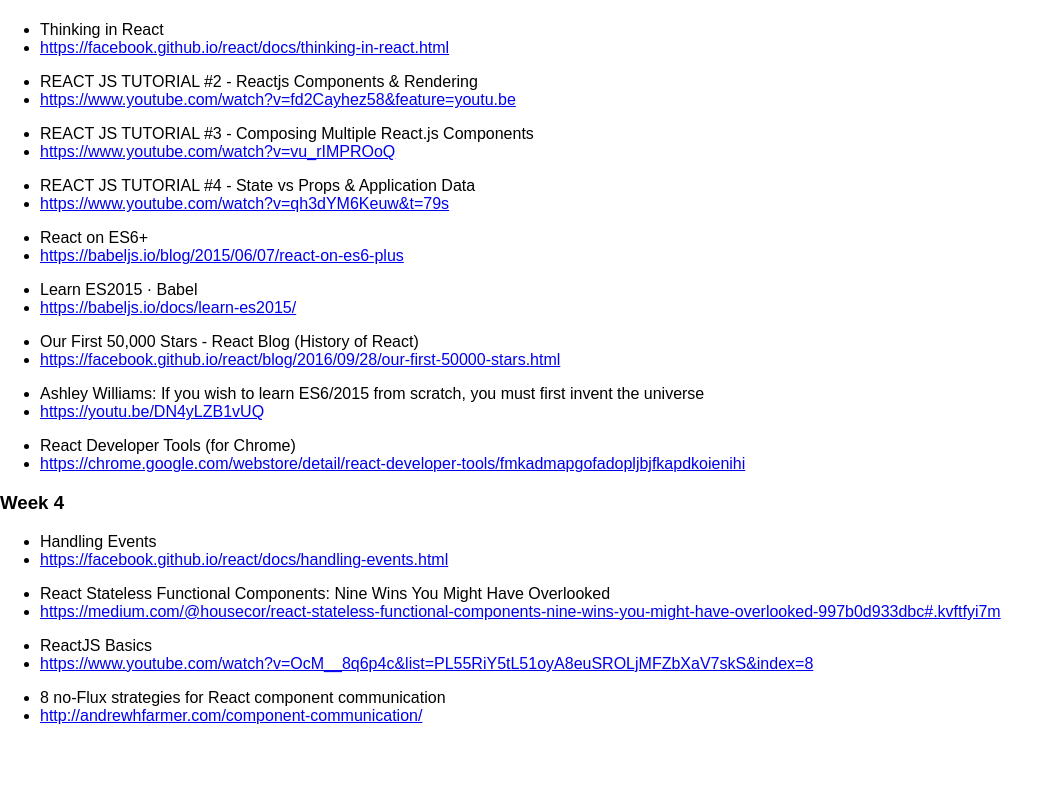
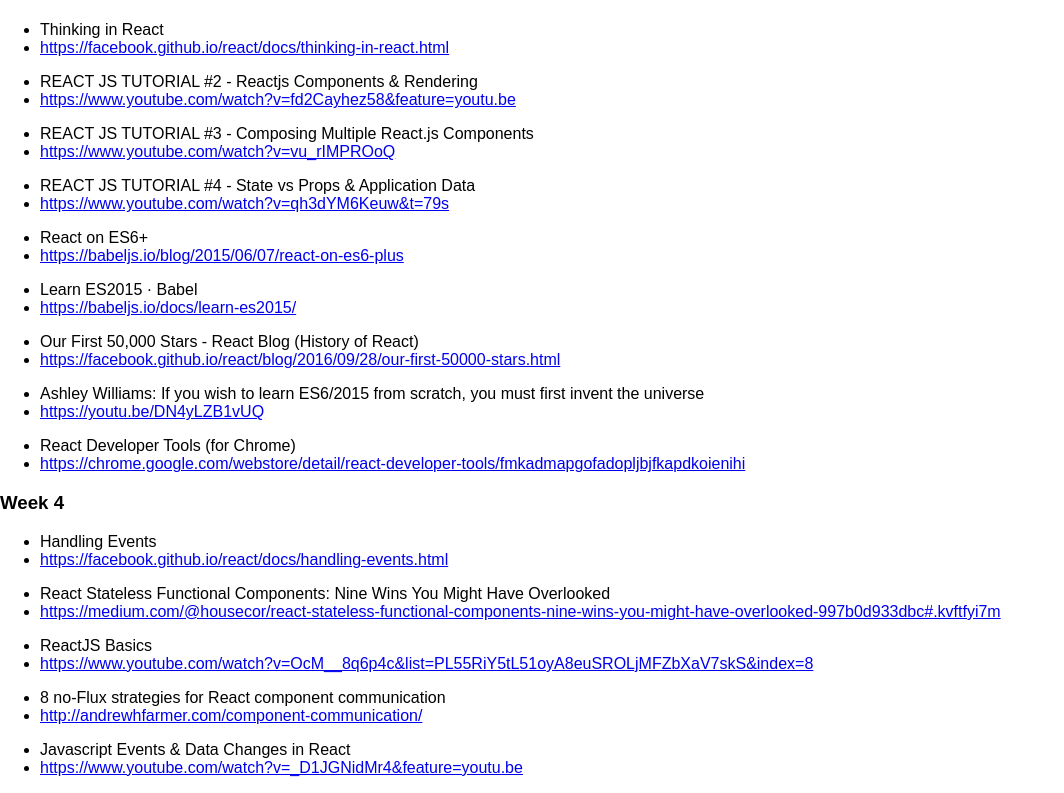
Before and after one commit to keirstaple/react-curriculum-journal, a React (Create React App) app: page / in a window 1280 px wide. Shown: the part 1018-1811 px from the top of the page, without its empty margins (0-1064 px from the left). Before the commit the page ends 1759 px from the top, so only its background shows below. Built offline with nearby package versions, Linux system fonts and the light colour scheme.

Commit message:
add link

```diff
--- a/src/App.js
+++ b/src/App.js
@@ -130,6 +130,10 @@
           title: '8 no-Flux strategies for React component communication',
           link: 'http://andrewhfarmer.com/component-communication/',
         },
+        {
+          title: 'Javascript Events & Data Changes in React',
+          link: 'https://www.youtube.com/watch?v=_D1JGNidMr4&feature=youtu.be',
+        },
       ],
     };
   }
```
